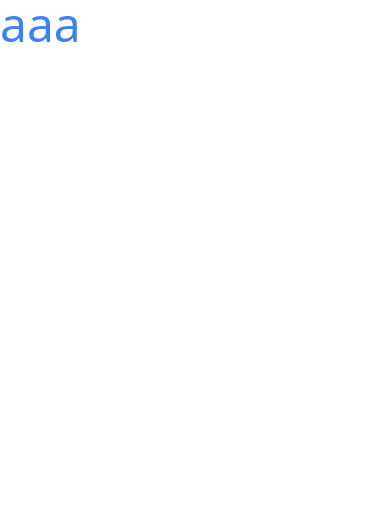
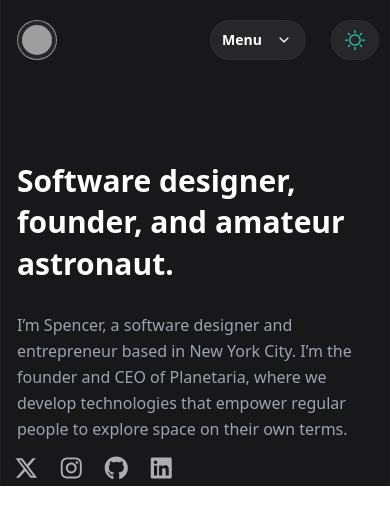
Before and after one commit to IcaroJordano/NewPortifoleo, a React (Vite) app: page / in a window 390 px wide. Shown: the top 524 px of the page. Built offline with nearby package versions, Linux system fonts and the light colour scheme; grey boxes are pictures that could not be loaded.

Commit message:
feat: Add Home and Header

```diff
--- a/index.html
+++ b/index.html
@@ -1,11 +1,11 @@
 <!doctype html>
-<html lang="pt-br">
+<html id="Html" class=""  lang="pt-br">
   <head>
     <meta charset="UTF-8" />
     <meta name="viewport" content="width=device-width, initial-scale=1.0" />
     <title>Portifoleo Icaro Jordano</title>
   </head>
-  <body>
+  <body >
     <div id="root"></div>
     <script type="module" src="/src/main.jsx"></script>
   </body>
--- a/package.json
+++ b/package.json
@@ -11,7 +11,9 @@
   },
   "dependencies": {
     "react": "^18.3.1",
-    "react-dom": "^18.3.1"
+    "react-dom": "^18.3.1",
+    "react-icons": "^5.3.0",
+    "react-router-dom": "^6.27.0"
   },
   "devDependencies": {
     "@eslint/js": "^9.13.0",
--- a/src/App.jsx
+++ b/src/App.jsx
@@ -1,9 +1,22 @@
+import { Header } from "./Components/Header/Header"
+import { Home } from "./Components/Home"
+
 function App() {
 
   return (
-    <>
-      <h1 className="text-5xl text-blue-500" >aaa</h1>
-    </>
+    // <div>
+    //   <Header></Header>
+    //   <Home></Home>
+    // </div>
+    <div className="  bg-zinc-950 dark:bg-zinc-100  w-dvh flex justify-center  overflow-hidden">
+       <div className="bg-zinc-900 border-x border-neutral-600/10 dark:bg-slate-50 lg:overflow-visible overflow-hidden h-full w-auto lg:w-11/12 ">
+         <Header></Header>
+         <Home></Home>
+         {/* <Images></Images>
+         <Content></Content>
+         <Footer></Footer> */}
+       </div>
+     </div>
   )
 }
 
--- /dev/null
+++ b/src/Components/Header/ButtonDarkMode.jsx
@@ -0,0 +1,25 @@
+import { useEffect, useState } from "react"
+import { GoSun } from "react-icons/go";
+import { GoMoon } from "react-icons/go";
+
+export function ButtonDarkMode() {
+    const Html=document.querySelector('#Html')
+    const [ativo,setAtivo]=useState(false)
+    useEffect(()=>{
+        if(ativo){
+            Html.classList.add("dark")
+        }
+        else{
+            Html.classList.remove("dark")
+        }
+    },[ativo])
+    function ativar() {
+        setAtivo(!ativo)
+    }
+    return(
+    <div onClick={ativar} className="w-12 lg:w-14 items-center justify-center flex dark:bg-neutral-50  dark:border-neutral-300/50 dark:border bg-zinc-800 rounded-3xl lg:mr-56 border border-neutral-600/20 mr-3" >
+        <GoSun className={`scale-125 ${ativo?"hidden":'block'} text-teal-400`}></GoSun>
+        <GoMoon className={`scale-150 ${ativo?"block":'hidden'} text-teal-400`}></GoMoon>
+    </div>
+    )
+}
--- /dev/null
+++ b/src/Components/Header/Header.jsx
@@ -0,0 +1,33 @@
+import { ButtonDarkMode } from "./ButtonDarkMode";
+import { NavDesktop } from "./NavDesktop";
+import { NavMobile } from "./NavMobile";
+import { useEffect, useState } from "react"
+
+
+export function Header() {
+    const [lastScrollTop, setLastScrollTop] = useState(0);
+    const [isHidden, setIsHidden] = useState(false);
+    useEffect(() => {
+        const handleScroll = () => {
+            const currentScroll = window.scrollY || document.documentElement.scrollTop;
+
+            if (currentScroll > lastScrollTop) {
+                setIsHidden(true); // Esconde o menu ao rolar para baixo
+            } else {
+                setIsHidden(false); // Mostra o menu ao rolar para cima
+            }
+            setLastScrollTop(currentScroll);
+        };
+
+        window.addEventListener('scroll', handleScroll);
+        return () => window.removeEventListener('scroll', handleScroll); // Limpa o eventListener
+    }, [lastScrollTop]);
+    return (
+        <header className={`w-full h-10 lg:h-11 z-50 transition-transform duration-300       fixed    align-baseline justify-between flex ${isHidden ? "-translate-y-full" : 'translate-y-5'}`}>
+            <img className="w-10 h-10 text-neutral-50 dark:text-neutral-600 border-neutral-50/50 p-1 border bg-zinc-800 ml-4 lg:ml-28 rounded-full dark:bg-neutral-50  dark:border-neutral-300/50 dark:border" src="https://spotlight.tailwindui.com/_next/image?url=%2F_next%2Fstatic%2Fmedia%2Favatar.51a13c67.jpg&w=64&q=75" alt="" />
+            <NavDesktop></NavDesktop>
+            <NavMobile></NavMobile>
+            <ButtonDarkMode></ButtonDarkMode>
+        </header>
+    )
+}
--- /dev/null
+++ b/src/Components/Header/NavDesktop.jsx
@@ -0,0 +1,12 @@
+export function NavDesktop() {
+
+    return(
+        <nav className={`w-96 hidden lg:flex align-bottom text-slate-100 dark:text-slate-900 justify-around bg-zinc-800 dark:bg-neutral-50 rounded-full dark:border-neutral-300/50 dark:border`} >
+                <a className=" text-sm text-center my-auto " href="">About</a>
+                <a className=" text-sm text-center my-auto " href="">Artices</a>
+                <a className=" text-sm text-center my-auto " href="">Projects</a>
+                <a className=" text-sm text-center my-auto " href="">Speaking</a>
+                <a className=" text-sm text-center my-auto " href="">Uses</a>
+        </nav>
+    )
+}
--- /dev/null
+++ b/src/Components/Header/NavMobile.jsx
@@ -0,0 +1,15 @@
+import { useState } from "react";
+import { Navegation } from "./Navegation";
+import { IoIosArrowDown } from "react-icons/io";
+
+export function NavMobile() {
+    let [ativo, setAtivo] = useState(false)
+    return (
+        <>
+            <button onClick={() => { setAtivo(!ativo) }} className="w-24 dark:bg-neutral-50 dark:text-neutral-900 font-semibold rounded-full text-sm border border-neutral-600/20 text-white bg-zinc-800 justify-center flex items-center  lg:hidden ml-32">
+                Menu
+                <IoIosArrowDown className="w-5  ml-3">.</IoIosArrowDown>
+            </button>
+            <Navegation setAtivo={setAtivo} ativo={ativo}></Navegation></>
+    )
+}
--- /dev/null
+++ b/src/Components/Header/Navegation.jsx
@@ -0,0 +1,20 @@
+import { IoMdClose } from "react-icons/io";
+
+export function Navegation({setAtivo,ativo}) {
+    return (
+        <div onClick={()=>{setAtivo(!ativo)}} className={`w-screen fixed transition-all duration-1000    ${ativo?"opacity-100":"opacity-0"} top-0 h-screen z-10 backdrop-blur-sm ${ativo?"block":"hidden"} dark:bg-transparent bg-zinc-950/90`}>
+            <div className={`fixed bg-zinc-900 rounded-3xl border items-center z-20 transition ease-out duration-500 dark:bg-neutral-50 flex flex-col border-neutral-600/40 h-80 top-8 w-11/12 ml-4 ${ativo?"block":"hidden"}`}>
+                <div className="text-gray-400/80  w-10/12 mt-10 dark:text-neutral-600 text-sm font-medium flex justify-between" >
+                    Navigation <IoMdClose onClick={()=>{setAtivo(!ativo)}} className=" w-10 scale-150">.</IoMdClose>
+                </div>
+                <div className="w-10/12 flex flex-col text-neutral-200 dark:text-neutral-900">
+                    <a className="border-b-white/10 dark:border-b-neutral-300/50 mt-4 pb-1 border-transparent border" href="">About</a>
+                    <a className="border-b-white/10 dark:border-b-neutral-300/50 mt-4 pb-1 border-transparent border" href="">Articles</a>
+                    <a className="border-b-white/10 dark:border-b-neutral-300/50 mt-4 pb-1 border-transparent border" href="">Projects</a>
+                    <a className="border-b-white/10 dark:border-b-neutral-300/50 mt-4 pb-1 border-transparent border" href="">Speaking</a>
+                    <a className=" mt-4 pb-1 " href="">Uses</a>
+                </div>
+            </div>
+        </div>
+    )
+}
--- /dev/null
+++ b/src/Components/Home.jsx
@@ -0,0 +1,26 @@
+import { FaXTwitter } from "react-icons/fa6";
+import { FaInstagram } from "react-icons/fa";
+import { FaGithub } from "react-icons/fa";
+import { FaLinkedin } from "react-icons/fa";
+
+export function Home() {
+    return (
+        <section className="  h-3/6 lg:flex ">
+            <div className=" ">
+                <h1 className=" ml-4 lg:ml-24 mt-40 lg:mt-36 text-3xl lg:text-5xl font-bold leading-snug lg:leading-tight w-11/12 lg:w-7/12  text-white dark:text-neutral-800" >Software designer, founder, and amateur astronaut.</h1>
+                <p className="ml-4 lg:ml-24 mt-7 lg:mt-6 w-12/12 lg:w-7/12 text-gray-400 dark:text-neutral-600 text-base leading-relaxed lg:leading-7 ">I’m Spencer, a software designer and entrepreneur based in New York City. I’m the founder and CEO of Planetaria, where we develop technologies that empower regular people to explore space on their own terms.</p>
+                <div className="w-5/12 lg:w-2/12 ml-5 lg:ml-24 mt-5 h-6 flex  justify-between">
+                    <a className="text-neutral-300/80 scale-150 dark:text-neutral-600 w-1/6 rounded-lg " href=""><FaXTwitter  ></FaXTwitter></a>
+                    <a className="scale-150 text-neutral-300/80 dark:text-neutral-600 w-1/6 rounded-lg" href=""><FaInstagram  ></FaInstagram></a>
+                    <a className="scale-150 text-neutral-300/80 dark:text-neutral-600 w-1/6 rounded-lg" href=""><FaGithub  >.</FaGithub></a>
+                    <a className="scale-150 text-neutral-300/80 dark:text-neutral-600 w-1/6 rounded-lg" href=""><FaLinkedin  ></FaLinkedin></a>
+                </div>
+            </div>
+            <div className="  w-1/2 flex items-center mr-40 relative" >
+                <img className=" opacity-75 shadow-lg shadow-black rounded-lg h-80 object-cover w-96 hidden lg:block " src="https://icarojordano.github.io/Portifoleo/assets/avatar-ChLfIcQ1.jpeg" alt="" />
+                <img className="rounded-lg cursor-pointer shadow-lg shadow-black object-contain w-80 hidden absolute  bottom-20 z-20 -right-32   lg:block" src="https://encrypted-tbn0.gstatic.com/images?q=tbn:ANd9GcThgaXKw4_lwPhnPNSQu-sW7T437vvVI62VVw&s" alt="" />
+
+            </div>
+        </section>
+    )
+}
--- a/tailwind.config.js
+++ b/tailwind.config.js
@@ -1,10 +1,13 @@
 /** @type {import('tailwindcss').Config} */
 export default {
+  darkMode: 'selector',
   content: [
     "./src/**/*.{js,jsx,ts,tsx}"
   ],
   theme: {
-    extend: {},
+    extend: {
+
+    },
   },
   plugins: [],
 }
```
Also changed, not shown: 1 other file (tests, documents, lock files or other folders).
